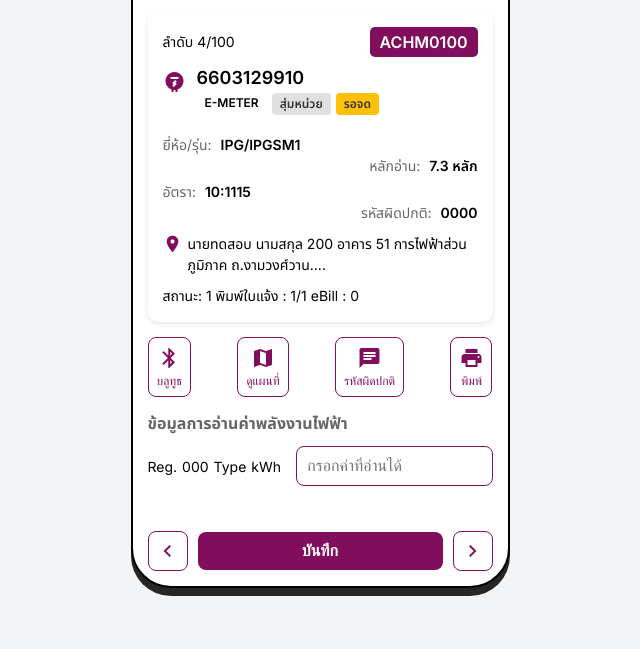
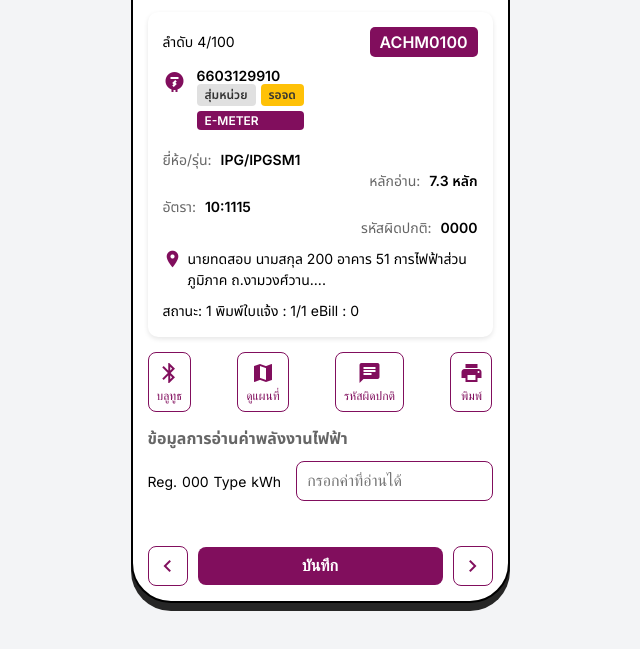
Before and after one commit to NutkungZz/MaMo, a plain HTML site: page index.html in a window 1280 px wide. Shown: the part 151-800 px from the top of the page, without its empty margins (320-960 px from the left). Drawn offline with Linux system fonts and the light colour scheme.

Commit message:
Update index.html

```diff
--- a/index.html
+++ b/index.html
@@ -40,12 +40,14 @@
                 <div class="meter-number">
                     <i class="material-icons">electric_meter</i>
                     <div class="meter-details">
-                        <span>6603129910</span>
-                        <div class="meter-tags">
-                            <span class="tag">E-METER</span>
-                            <span class="tag light">สุ่มหน่วย</span>
-                            <span class="tag yellow">รอจด</span>
+                        <div class="meter-id">
+                            <span>6603129910</span>
+                            <div class="meter-tags">
+                                <span class="tag light">สุ่มหน่วย</span>
+                                <span class="tag yellow">รอจด</span>
+                            </div>
                         </div>
+                        <span class="tag e-meter">E-METER</span>
                     </div>
                 </div>
                 <div class="meter-details">
```
